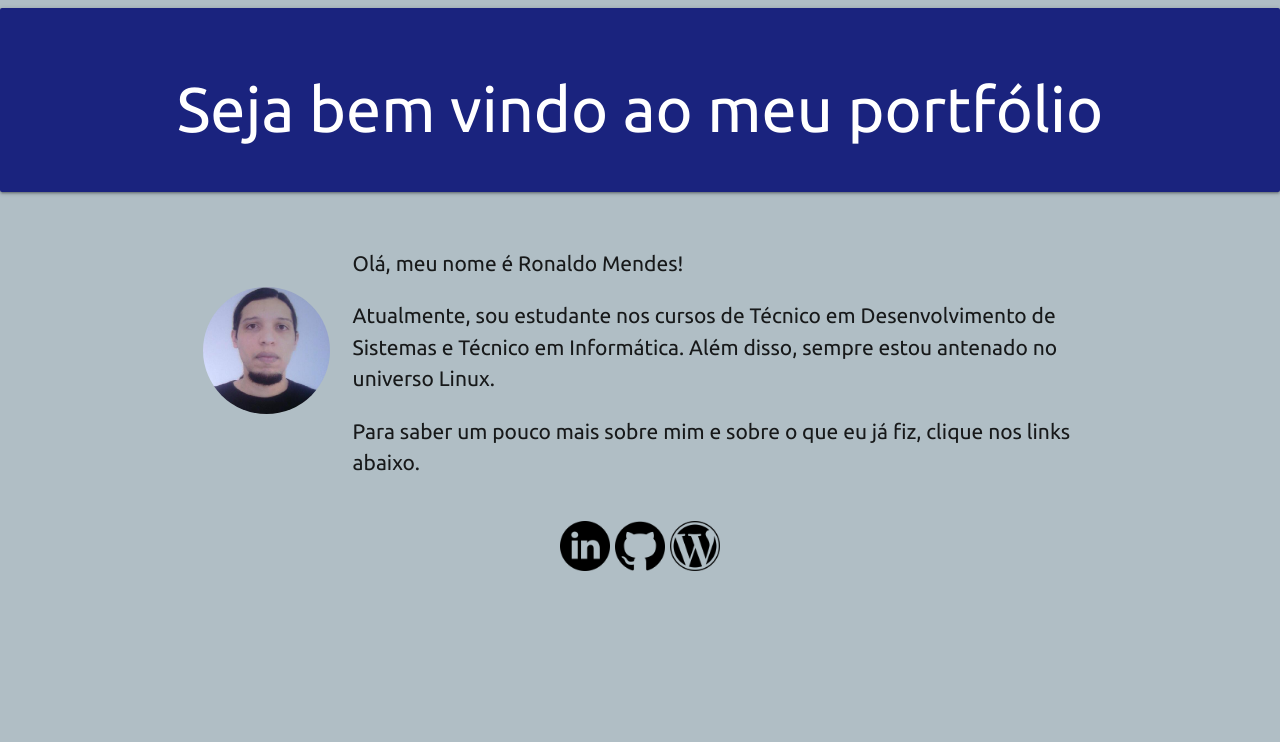
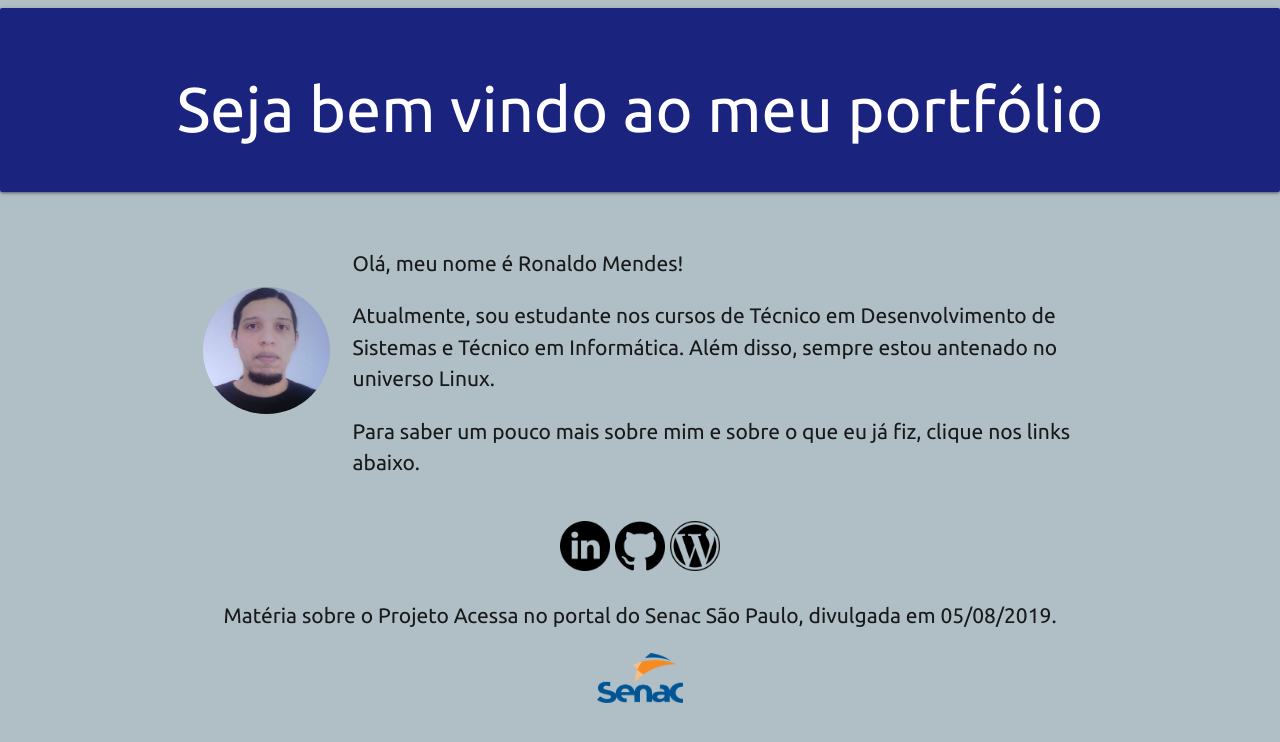
Before and after one commit to ronaldomendes/ronaldomendes.github.io, a plain HTML site: page index.html in a window 1280 px wide. Drawn offline with nearby package versions, Linux system fonts and the light colour scheme.

Commit message:
Atualização do portfólio.

```diff
--- a/index.html
+++ b/index.html
@@ -42,7 +42,13 @@
 				<img class="socialMedia" src="img/github-logo.png" alt="Github" title="Github"></a>
 			<a href="https://projetoacessa.000webhostapp.com/" target="_blank">
 				<img class="socialMedia" src="img/wordpress-logo-button.png" alt="Projeto Acessa" title="Projeto Acessa - Wordpress"></a>
-		</p>
+			</p>
+			<p>Matéria sobre o Projeto Acessa no portal do Senac São Paulo, divulgada em 05/08/2019.</p>
+			<p>
+				<a href="https://www.sp.senac.br/jsp/default.jsp?tab=00002&newsID=a25221.htm&subTab=00000&testeira=357&uf=&local=&l=&template=&unit=" target="_blank">
+					<img class="socialMedia" src="img/senac-logo-3.png" alt="Logo Senac" title="Matéria no Portal do Senac São Paulo">
+				</a>
+			</p>
 	</div>
 
 	<!-- Compiled and minified JavaScript -->
```
